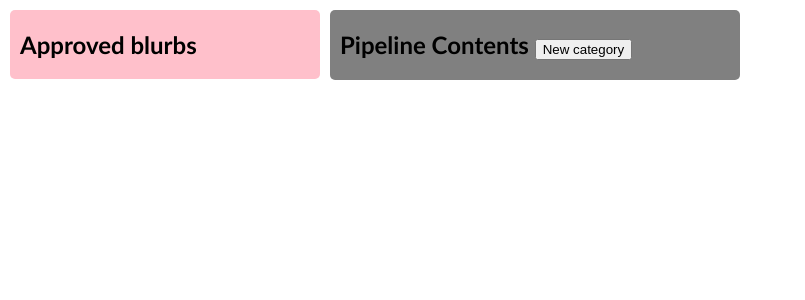
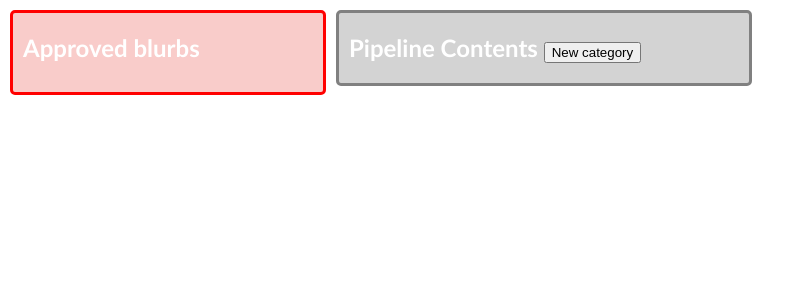
Before and after one commit to isbadawi/eus_pipeline, a Django app: template templates/blurbs/generate.html in a window 1280 px wide. Shown: the part 47-347 px from the top of the page, without its empty margins (0-805 px from the left). Run offline with Django 3.2, Linux system fonts and the light colour scheme; the template is opened without the code that fills it, so the values that code supplies are empty.

Commit message:
looks a bit nicer

```diff
--- a/static/css/blurbs.css
+++ b/static/css/blurbs.css
@@ -1,11 +1,14 @@
 #pipeline {
-    background-color: gray;
+    background-color: #d3d3d3;
     width: 400px;
     height: auto;
     float: left;
     margin-left: 10px;
     padding-left: 10px;
     border-radius: 5px;
+    color: white;
+    border: solid;
+    border-color: gray;
 }
 
 div.category {
@@ -18,7 +21,6 @@ div.category-header {
     border-top-left-radius: 5px;
     border-top-right-radius: 5px;
     background-color: red;
-    font-size: 0.8em;
     color: white;
 }
 
@@ -30,16 +32,20 @@ div.category-list {
 }
 
 div#blurb-list {
+    border: solid;
+    border-color: red;
     border-radius: 5px;
+    padding-bottom: 10px;
     padding-left: 10px;
     float: left;
-    background-color: pink;
+    background-color: #f9ccca;
     width: 300px;
+    color: white;
 }
 
 div.blurb {
     padding: 10px;
-    width: 200px;
+    margin-right: 10px;
     border-radius: 5px;
     border-color: white;
     border: solid;
@@ -50,6 +56,7 @@ div.blurb {
 
 div.blurb-display {
     margin-left: 10px;
+    padding: 10px;
     float: left;
     background-color: #e8e3e3;
     border-radius: 5px;
```
